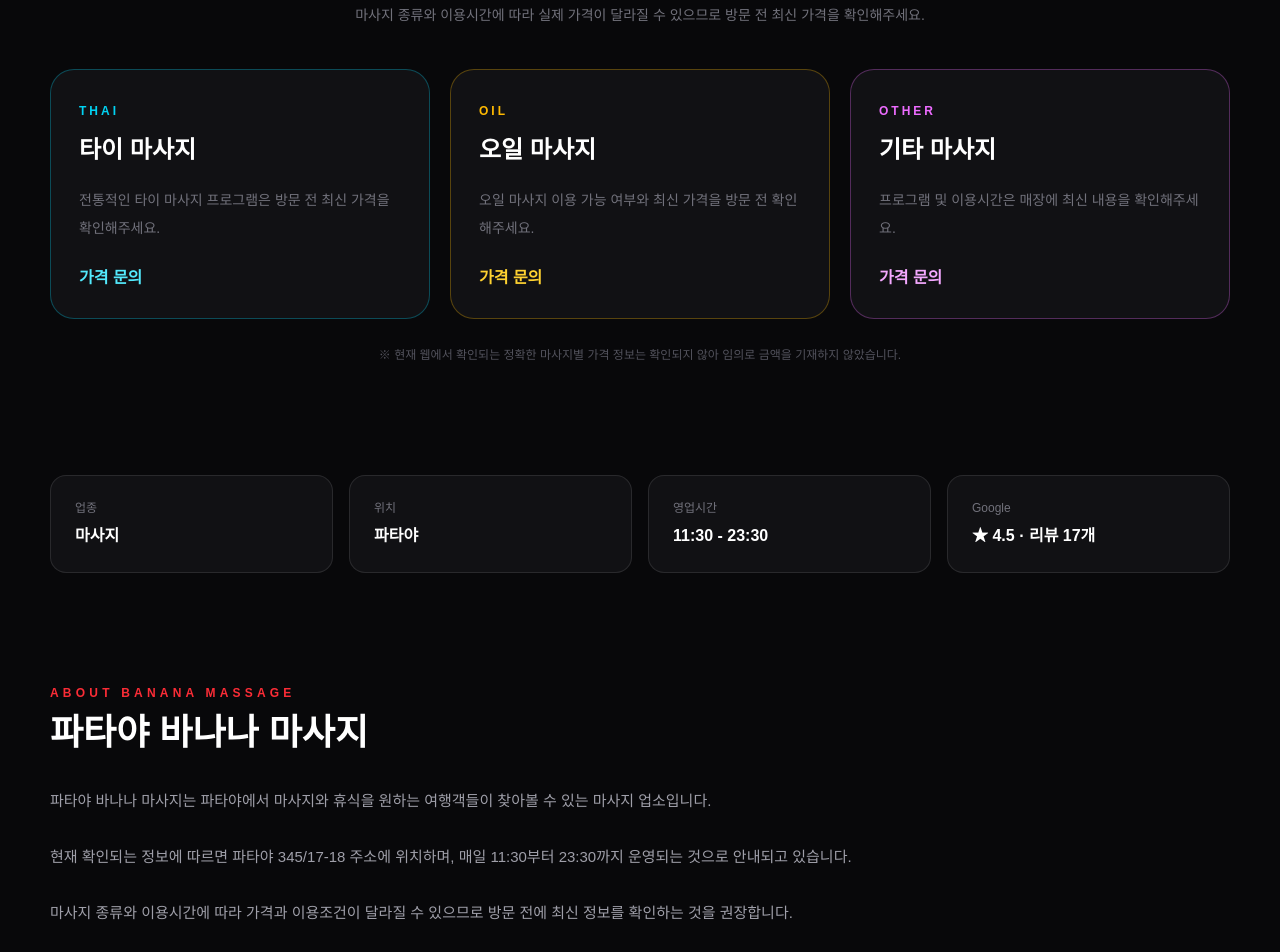
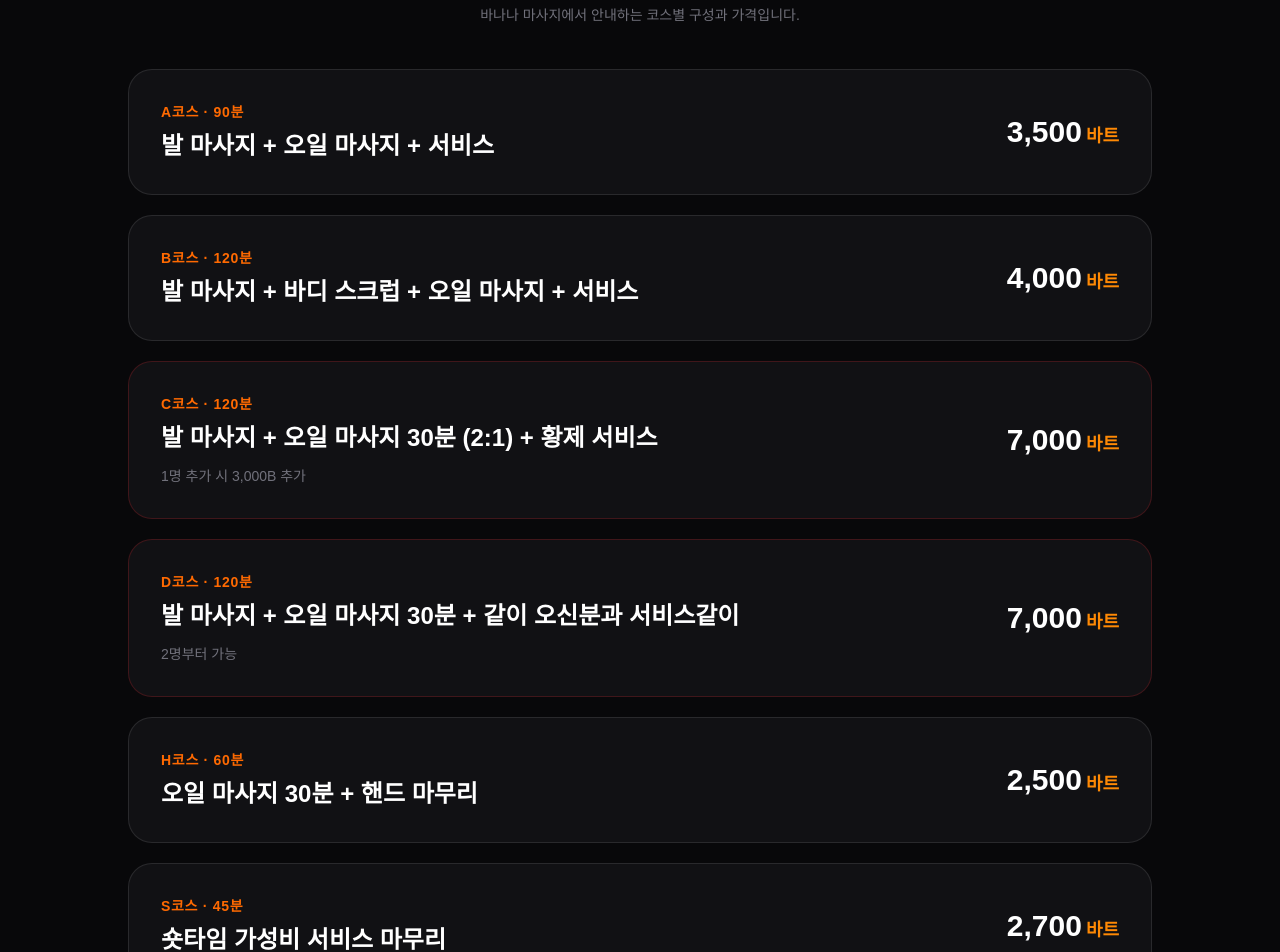
Before and after one commit to vietnam-nightlife/thailand-nightlife, a Next.js app: page /pattaya/massage/pattaya-massage-01 in a window 1280 px wide. Shown: the part 1220-2172 px from the top of the page. Built offline with nearby package versions, Linux system fonts and the light colour scheme.

Commit message:
Update page.tsx

```diff
--- a/app/pattaya/massage/[slug]/page.tsx
+++ b/app/pattaya/massage/[slug]/page.tsx
@@ -9,7 +9,7 @@ const GITHUB_RAW =
   "https://raw.githubusercontent.com/vietnam-nightlife/thailand-nightlife/main";
 
 // =========================================================
-// 파타야 바나나 마사지 이미지
+// 이미지
 // =========================================================
 
 const bananaMainImage =
@@ -23,6 +23,10 @@ const bananaImages = [
   `${GITHUB_RAW}/${encodeURIComponent("파타야 바나나 마사지 룸2.webp")}`,
   `${GITHUB_RAW}/${encodeURIComponent("파타야 바나나 마사지 룸3.webp")}`,
 ];
+
+// =========================================================
+// 정적 경로
+// =========================================================
 
 export function generateStaticParams() {
   return [
@@ -50,20 +54,18 @@ export async function generateMetadata({
   }
 
   return {
-    title:
-      "파타야 바나나 마사지 | Pattaya Banana Massage",
+    title: "파타야 바나나 마사지 | Pattaya Banana Massage",
 
     description:
-      "파타야 바나나 마사지 위치, 영업시간, 이용정보와 매장 사진을 한눈에 확인하세요.",
+      "파타야 바나나 마사지 위치, 영업시간, 마사지 코스와 가격정보를 한눈에 확인하세요.",
 
     keywords: [
       "파타야 바나나 마사지",
       "파타야 마사지",
+      "파타야 마사지 추천",
+      "파타야 마사지샵",
       "Pattaya Banana Massage",
       "Banana Massage Pattaya",
-      "파타야 마사지 추천",
-      "파타야 마사지샵",
-      "파타야 마사지 위치",
     ],
 
     alternates: {
@@ -73,7 +75,7 @@ export async function generateMetadata({
     openGraph: {
       title: "파타야 바나나 마사지",
       description:
-        "파타야 바나나 마사지 위치, 영업시간과 이용정보",
+        "파타야 바나나 마사지 위치, 영업시간, 마사지 코스와 가격정보",
 
       type: "website",
 
@@ -103,21 +105,18 @@ function BreadcrumbJsonLd() {
         name: "홈",
         item: "/",
       },
-
       {
         "@type": "ListItem",
         position: 2,
         name: "파타야",
         item: "/pattaya",
       },
-
       {
         "@type": "ListItem",
         position: 3,
         name: "마사지",
         item: "/pattaya/massage",
       },
-
       {
         "@type": "ListItem",
         position: 4,
@@ -138,54 +137,10 @@ function BreadcrumbJsonLd() {
 }
 
 // =========================================================
-// Business Schema
+// 페이지
 // =========================================================
 
-function BusinessJsonLd() {
-  const jsonLd = {
-    "@context": "https://schema.org",
-    "@type": "LocalBusiness",
-
-    name: "Banana Massage Sai3",
-
-    alternateName:
-      "파타야 바나나 마사지",
-
-    address: {
-      "@type": "PostalAddress",
-      streetAddress: "345/17-18",
-      addressLocality: "Pattaya",
-      addressRegion: "Chon Buri",
-      postalCode: "20150",
-      addressCountry: "TH",
-    },
-
-    telephone: "+66 92 572 0100",
-
-    openingHours: "Mo-Su 11:30-23:30",
-
-    aggregateRating: {
-      "@type": "AggregateRating",
-      ratingValue: "4.5",
-      reviewCount: "17",
-    },
-  };
-
-  return (
-    <script
-      type="application/ld+json"
-      dangerouslySetInnerHTML={{
-        __html: JSON.stringify(jsonLd),
-      }}
-    />
-  );
-}
-
-// =========================================================
-// PAGE
-// =========================================================
-
-export default async function PattayaMassagePage({
+export default async function PattayaBananaMassagePage({
   params,
 }: {
   params: Promise<{ slug: string }>;
@@ -200,7 +155,6 @@ export default async function PattayaMassagePage({
     <main className="min-h-screen overflow-x-hidden bg-[#08080a] text-white">
 
       <BreadcrumbJsonLd />
-      <BusinessJsonLd />
 
       {/* =====================================================
           HERO
@@ -214,7 +168,7 @@ export default async function PattayaMassagePage({
           className="h-full w-full object-cover"
         />
 
-        <div className="absolute inset-0 bg-gradient-to-t from-black via-black/50 to-black/10" />
+        <div className="absolute inset-0 bg-gradient-to-t from-black via-black/55 to-black/10" />
 
         <div className="absolute bottom-0 left-0 right-0">
 
@@ -229,9 +183,9 @@ export default async function PattayaMassagePage({
             </h1>
 
             <p className="mt-4 max-w-2xl text-sm leading-7 text-zinc-300 sm:text-base">
-              파타야에서 편안하게 마사지를 받을 수 있는
-              바나나 마사지 정보를 한곳에서 확인하세요.
-              위치, 영업시간과 매장 정보를 방문 전에 확인할 수 있습니다.
+              파타야에서 마사지와 휴식을 원하는 여행객을 위한
+              바나나 마사지 정보를 확인해보세요.
+              위치, 영업시간, 마사지 코스와 가격정보를 한곳에서 확인할 수 있습니다.
             </p>
 
             <div className="mt-6 flex flex-wrap gap-2">
@@ -275,8 +229,7 @@ export default async function PattayaMassagePage({
         </h2>
 
         <p className="mt-3 max-w-2xl text-sm leading-7 text-zinc-500">
-          매장 외관과 내부 분위기, 마사지 공간을
-          사진으로 확인해보세요.
+          매장 외관과 내부 분위기, 마사지 공간을 사진으로 확인해보세요.
         </p>
 
         <div className="mt-8">
@@ -303,86 +256,216 @@ export default async function PattayaMassagePage({
           </p>
 
           <h2 className="mt-3 text-3xl font-black md:text-4xl">
-            바나나 마사지 가격 안내
+            파타야 바나나 마사지 가격표
           </h2>
 
           <p className="mx-auto mt-4 max-w-2xl text-sm leading-7 text-zinc-500">
-            마사지 종류와 이용시간에 따라 실제 가격이
-            달라질 수 있으므로 방문 전 최신 가격을 확인해주세요.
+            바나나 마사지에서 안내하는 코스별 구성과 가격입니다.
           </p>
 
         </div>
 
-        <div className="mt-10 grid gap-5 md:grid-cols-3">
+        {/* =================================================
+            A 코스
+        ================================================= */}
 
-          <div className="rounded-3xl border border-cyan-400/30 bg-[#111114] p-7">
+        <div className="mx-auto mt-10 max-w-5xl space-y-5">
 
-            <span className="text-xs font-black tracking-[0.25em] text-cyan-400">
-              THAI
-            </span>
+          <div className="rounded-3xl border border-white/10 bg-[#111114] p-6 md:p-8">
 
-            <h3 className="mt-3 text-2xl font-black">
-              타이 마사지
-            </h3>
+            <div className="flex flex-col gap-5 md:flex-row md:items-center md:justify-between">
 
-            <p className="mt-5 text-sm leading-7 text-zinc-500">
-              전통적인 타이 마사지 프로그램은
-              방문 전 최신 가격을 확인해주세요.
-            </p>
+              <div>
 
-            <strong className="mt-6 block text-cyan-300">
-              가격 문의
-            </strong>
+                <p className="text-sm font-black tracking-wider text-orange-500">
+                  A코스 · 90분
+                </p>
+
+                <h3 className="mt-2 text-2xl font-black">
+                  발 마사지 + 오일 마사지 + 서비스
+                </h3>
+
+              </div>
+
+              <div className="shrink-0 text-3xl font-black text-white">
+                3,500
+                <span className="ml-1 text-lg text-orange-400">
+                  바트
+                </span>
+              </div>
+
+            </div>
 
           </div>
 
-          <div className="rounded-3xl border border-amber-400/30 bg-[#111114] p-7">
+          {/* =================================================
+              B 코스
+          ================================================= */}
 
-            <span className="text-xs font-black tracking-[0.25em] text-amber-400">
-              OIL
-            </span>
+          <div className="rounded-3xl border border-white/10 bg-[#111114] p-6 md:p-8">
 
-            <h3 className="mt-3 text-2xl font-black">
-              오일 마사지
-            </h3>
+            <div className="flex flex-col gap-5 md:flex-row md:items-center md:justify-between">
 
-            <p className="mt-5 text-sm leading-7 text-zinc-500">
-              오일 마사지 이용 가능 여부와
-              최신 가격을 방문 전 확인해주세요.
-            </p>
+              <div>
 
-            <strong className="mt-6 block text-amber-300">
-              가격 문의
-            </strong>
+                <p className="text-sm font-black tracking-wider text-orange-500">
+                  B코스 · 120분
+                </p>
+
+                <h3 className="mt-2 text-2xl font-black">
+                  발 마사지 + 바디 스크럽 + 오일 마사지 + 서비스
+                </h3>
+
+              </div>
+
+              <div className="shrink-0 text-3xl font-black text-white">
+                4,000
+                <span className="ml-1 text-lg text-orange-400">
+                  바트
+                </span>
+              </div>
+
+            </div>
 
           </div>
 
-          <div className="rounded-3xl border border-fuchsia-400/30 bg-[#111114] p-7">
+          {/* =================================================
+              C 코스
+          ================================================= */}
 
-            <span className="text-xs font-black tracking-[0.25em] text-fuchsia-400">
-              OTHER
-            </span>
+          <div className="rounded-3xl border border-red-500/20 bg-[#111114] p-6 md:p-8">
 
-            <h3 className="mt-3 text-2xl font-black">
-              기타 마사지
-            </h3>
+            <div className="flex flex-col gap-5 md:flex-row md:items-center md:justify-between">
 
-            <p className="mt-5 text-sm leading-7 text-zinc-500">
-              프로그램 및 이용시간은
-              매장에 최신 내용을 확인해주세요.
-            </p>
+              <div>
 
-            <strong className="mt-6 block text-fuchsia-300">
-              가격 문의
-            </strong>
+                <p className="text-sm font-black tracking-wider text-orange-500">
+                  C코스 · 120분
+                </p>
+
+                <h3 className="mt-2 text-2xl font-black">
+                  발 마사지 + 오일 마사지 30분 (2:1) + 황제 서비스
+                </h3>
+
+                <p className="mt-3 text-sm text-zinc-500">
+                  1명 추가 시 3,000B 추가
+                </p>
+
+              </div>
+
+              <div className="shrink-0 text-3xl font-black text-white">
+                7,000
+                <span className="ml-1 text-lg text-orange-400">
+                  바트
+                </span>
+              </div>
+
+            </div>
+
+          </div>
+
+          {/* =================================================
+              D 코스
+          ================================================= */}
+
+          <div className="rounded-3xl border border-red-500/20 bg-[#111114] p-6 md:p-8">
+
+            <div className="flex flex-col gap-5 md:flex-row md:items-center md:justify-between">
+
+              <div>
+
+                <p className="text-sm font-black tracking-wider text-orange-500">
+                  D코스 · 120분
+                </p>
+
+                <h3 className="mt-2 text-2xl font-black">
+                  발 마사지 + 오일 마사지 30분 + 같이 오신분과 서비스같이
+                </h3>
+
+                <p className="mt-3 text-sm text-zinc-500">
+                  2명부터 가능
+                </p>
+
+              </div>
+
+              <div className="shrink-0 text-3xl font-black text-white">
+                7,000
+                <span className="ml-1 text-lg text-orange-400">
+                  바트
+                </span>
+              </div>
+
+            </div>
+
+          </div>
+
+          {/* =================================================
+              H 코스
+          ================================================= */}
+
+          <div className="rounded-3xl border border-white/10 bg-[#111114] p-6 md:p-8">
+
+            <div className="flex flex-col gap-5 md:flex-row md:items-center md:justify-between">
+
+              <div>
+
+                <p className="text-sm font-black tracking-wider text-orange-500">
+                  H코스 · 60분
+                </p>
+
+                <h3 className="mt-2 text-2xl font-black">
+                  오일 마사지 30분 + 핸드 마무리
+                </h3>
+
+              </div>
+
+              <div className="shrink-0 text-3xl font-black text-white">
+                2,500
+                <span className="ml-1 text-lg text-orange-400">
+                  바트
+                </span>
+              </div>
+
+            </div>
+
+          </div>
+
+          {/* =================================================
+              S 코스
+          ================================================= */}
+
+          <div className="rounded-3xl border border-white/10 bg-[#111114] p-6 md:p-8">
+
+            <div className="flex flex-col gap-5 md:flex-row md:items-center md:justify-between">
+
+              <div>
+
+                <p className="text-sm font-black tracking-wider text-orange-500">
+                  S코스 · 45분
+                </p>
+
+                <h3 className="mt-2 text-2xl font-black">
+                  숏타임 가성비 서비스 마무리
+                </h3>
+
+              </div>
+
+              <div className="shrink-0 text-3xl font-black text-white">
+                2,700
+                <span className="ml-1 text-lg text-orange-400">
+                  바트
+                </span>
+              </div>
+
+            </div>
 
           </div>
 
         </div>
 
-        <p className="mt-7 text-center text-xs text-zinc-600">
-          ※ 현재 웹에서 확인되는 정확한 마사지별 가격 정보는
-          확인되지 않아 임의로 금액을 기재하지 않았습니다.
+        <p className="mx-auto mt-7 max-w-4xl text-center text-xs leading-6 text-zinc-600">
+          ※ 가격 및 코스 내용은 매장 사정에 따라 변경될 수 있으므로
+          방문 전 최신 정보를 확인해주세요.
         </p>
 
       </section>
@@ -470,16 +553,14 @@ export default async function PattayaMassagePage({
           </p>
 
           <p>
-            현재 확인되는 정보에 따르면
-            파타야 345/17-18 주소에 위치하며,
-            매일 11:30부터 23:30까지 운영되는 것으로
-            안내되고 있습니다.
+            다양한 시간대의 마사지 코스가 있어
+            짧게 이용하려는 여행객부터 여유롭게
+            이용하려는 여행객까지 코스를 비교해볼 수 있습니다.
           </p>
 
           <p>
-            마사지 종류와 이용시간에 따라
-            가격과 이용조건이 달라질 수 있으므로
-            방문 전에 최신 정보를 확인하는 것을 권장합니다.
+            방문 전 원하는 코스와 이용시간,
+            가격 및 이용조건을 확인하는 것을 권장합니다.
           </p>
 
         </div>
@@ -503,9 +584,8 @@ export default async function PattayaMassagePage({
           </h2>
 
           <p className="mt-6 max-w-3xl text-sm leading-8 text-zinc-400">
-            파타야 345/17-18에 위치한 것으로
-            확인됩니다. 방문 전 지도에서
-            최신 위치를 다시 확인해주세요.
+            파타야에서 이용할 수 있는 바나나 마사지입니다.
+            방문 전 지도에서 정확한 위치를 다시 확인해주세요.
           </p>
 
           <div className="mt-8 rounded-2xl bg-black/40 p-6">
@@ -534,49 +614,24 @@ export default async function PattayaMassagePage({
 
       <section className="container py-12">
 
-        <div className="grid gap-5 md:grid-cols-2">
+        <div className="rounded-3xl border border-white/10 bg-[#111114] p-7 md:p-10">
 
-          <div className="rounded-3xl border border-white/10 bg-[#111114] p-7 md:p-10">
+          <p className="text-xs font-black tracking-[0.35em] text-red-500">
+            OPENING HOURS
+          </p>
 
-            <p className="text-xs font-black tracking-[0.35em] text-red-500">
-              OPENING HOURS
-            </p>
+          <h2 className="mt-3 text-3xl font-black">
+            영업시간
+          </h2>
 
-            <h2 className="mt-3 text-3xl font-black">
-              영업시간
-            </h2>
+          <p className="mt-8 text-4xl font-black">
+            11:30 - 23:30
+          </p>
 
-            <p className="mt-8 text-4xl font-black">
-              11:30 - 23:30
-            </p>
-
-            <p className="mt-5 text-sm leading-7 text-zinc-500">
-              현재 확인되는 정보 기준입니다.
-              방문 당일 영업 여부를 다시 확인해주세요.
-            </p>
-
-          </div>
-
-          <div className="rounded-3xl border border-white/10 bg-[#111114] p-7 md:p-10">
-
-            <p className="text-xs font-black tracking-[0.35em] text-red-500">
-              CONTACT
-            </p>
-
-            <h2 className="mt-3 text-3xl font-black">
-              문의 및 방문
-            </h2>
-
-            <p className="mt-8 text-2xl font-black">
-              +66 92 572 0100
-            </p>
-
-            <p className="mt-5 text-sm leading-7 text-zinc-500">
-              방문 전 영업시간과 이용 가능한
-              마사지 프로그램을 확인하는 것을 권장합니다.
-            </p>
-
-          </div>
+          <p className="mt-5 text-sm leading-7 text-zinc-500">
+            현재 안내된 영업시간 기준입니다.
+            방문 당일 영업 여부를 다시 확인해주세요.
+          </p>
 
         </div>
 
@@ -609,8 +664,8 @@ export default async function PattayaMassagePage({
             </h3>
 
             <p className="mt-3 text-sm leading-7 text-zinc-500">
-              마사지 프로그램을 이용할 수 있는
-              파타야 마사지 업소입니다.
+              다양한 시간대의 마사지 코스를
+              확인할 수 있습니다.
             </p>
 
           </div>
@@ -622,7 +677,7 @@ export default async function PattayaMassagePage({
             </div>
 
             <h3 className="mt-4 text-xl font-black">
-              늦은 시간까지 운영
+              영업시간
             </h3>
 
             <p className="mt-3 text-sm leading-7 text-zinc-500">
@@ -639,12 +694,12 @@ export default async function PattayaMassagePage({
             </div>
 
             <h3 className="mt-4 text-xl font-black">
-              파타야 위치
+              파타야
             </h3>
 
             <p className="mt-3 text-sm leading-7 text-zinc-500">
-              파타야 345/17-18 주소로
-              안내되고 있습니다.
+              파타야에서 마사지와 휴식을
+              원하는 여행객들이 이용하기 좋습니다.
             </p>
 
           </div>
@@ -677,13 +732,12 @@ export default async function PattayaMassagePage({
             </p>
 
             <p>
-              차량 호출 시 Banana Massage 또는
-              주소 345/17-18을 확인하고
-              목적지를 확인하는 것이 좋습니다.
+              차량 호출 시 매장 이름 또는 정확한
+              주소를 확인하고 목적지를 설정하는 것이 좋습니다.
             </p>
 
             <p>
-              출발 전에 지도에서 현재 영업 위치를
+              출발 전에 지도에서 현재 위치와 영업 여부를
               다시 확인하는 것을 권장합니다.
             </p>
 
@@ -694,7 +748,7 @@ export default async function PattayaMassagePage({
       </section>
 
       {/* =====================================================
-          CHECK
+          GOOD TO KNOW
       ===================================================== */}
 
       <section className="container py-12">
@@ -712,7 +766,7 @@ export default async function PattayaMassagePage({
           {[
             "방문 당일 영업시간 확인",
             "매장 위치 확인",
-            "마사지 프로그램 확인",
+            "원하는 마사지 코스 확인",
             "마사지 이용시간 확인",
             "최신 가격 확인",
             "추가 비용 여부 확인",
@@ -758,9 +812,9 @@ export default async function PattayaMassagePage({
             </summary>
 
             <p className="mt-4 text-sm leading-7 text-zinc-500">
-              현재 확인되는 정보 기준으로
-              매일 11:30부터 23:30까지 운영됩니다.
-              방문 전 당일 영업 여부를 확인하세요.
+              현재 안내된 영업시간은 매일
+              11:30부터 23:30까지입니다.
+              방문 전 당일 영업 여부를 확인해주세요.
             </p>
 
           </details>
@@ -768,11 +822,11 @@ export default async function PattayaMassagePage({
           <details className="rounded-2xl border border-white/10 bg-[#111114] p-6">
 
             <summary className="cursor-pointer font-black">
-              바나나 마사지는 어디에 있나요?
+              바나나 마사지 위치는 어디인가요?
             </summary>
 
             <p className="mt-4 text-sm leading-7 text-zinc-500">
-              현재 확인되는 주소는
+              현재 안내된 주소는
               345/17-18, Pattaya, Chon Buri 20150입니다.
             </p>
 
@@ -781,14 +835,13 @@ export default async function PattayaMassagePage({
           <details className="rounded-2xl border border-white/10 bg-[#111114] p-6">
 
             <summary className="cursor-pointer font-black">
-              마사지 가격은 얼마인가요?
+              마사지 코스는 어떤 것이 있나요?
             </summary>
 
             <p className="mt-4 text-sm leading-7 text-zinc-500">
-              온라인에서 신뢰할 수 있는 최신
-              마사지별 가격표를 확인하지 못했기 때문에
-              임의의 가격은 표시하지 않았습니다.
-              방문 전 최신 가격을 확인해주세요.
+              A코스, B코스, C코스, D코스,
+              H코스, S코스가 안내되어 있습니다.
+              자세한 구성과 가격은 위 가격표에서 확인할 수 있습니다.
             </p>
 
           </details>
@@ -796,12 +849,12 @@ export default async function PattayaMassagePage({
           <details className="rounded-2xl border border-white/10 bg-[#111114] p-6">
 
             <summary className="cursor-pointer font-black">
-              전화 문의가 가능한가요?
+              가장 짧은 코스는 무엇인가요?
             </summary>
 
             <p className="mt-4 text-sm leading-7 text-zinc-500">
-              현재 확인되는 전화번호는
-              +66 92 572 0100입니다.
+              S코스가 45분으로 가장 짧은 코스이며
+              가격은 2,700바트로 안내되어 있습니다.
             </p>
 
           </details>
@@ -828,7 +881,7 @@ export default async function PattayaMassagePage({
 
           <p className="mx-auto mt-5 max-w-2xl text-sm leading-7 text-zinc-400">
             파타야 바나나 마사지의 위치와
-            영업시간, 이용정보를 확인해보세요.
+            영업시간, 코스 및 가격정보를 확인해보세요.
           </p>
 
           <div className="mt-8 flex flex-wrap justify-center gap-3">
```
